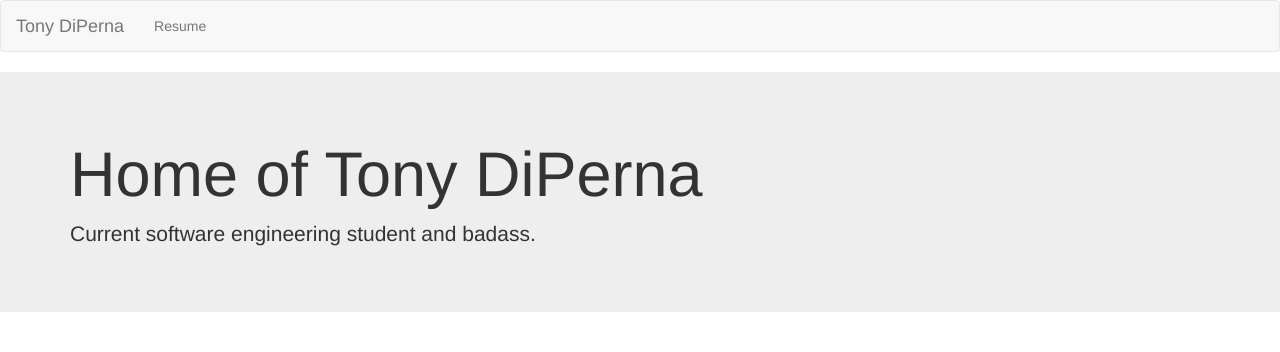
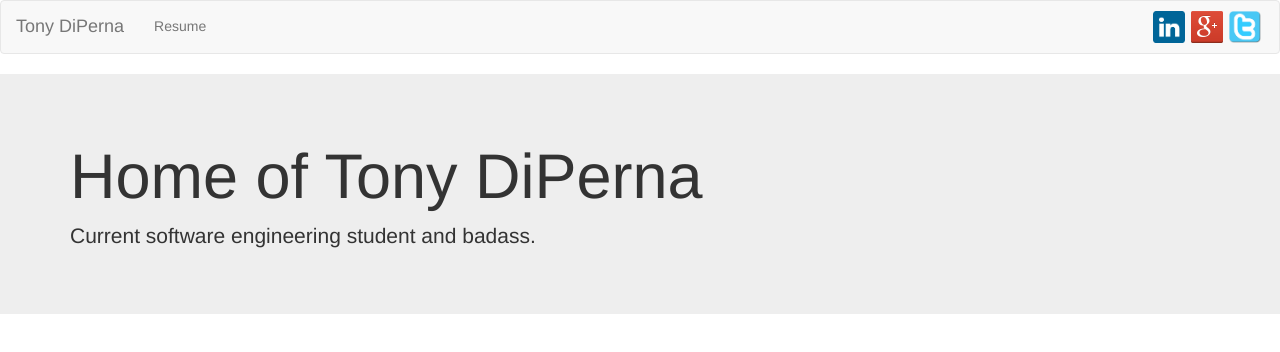
Before and after one commit to dipernaa/Website, a website: page public/views/index.html in a window 1280 px wide. Drawn offline with Linux system fonts and the light colour scheme.

Commit message:
added social badges

```diff
--- a/public/styles/index.css
+++ b/public/styles/index.css
@@ -0,0 +1,3 @@
+.social-badge {
+    padding: 10px 3px !important;
+}
--- a/public/styles/resume.css
+++ b/public/styles/resume.css
@@ -1,5 +1,5 @@
 .resume {
-    width: 50%;
+    width: 95%;
     margin-left: auto;
     margin-right: auto;
 }
--- a/public/views/index.html
+++ b/public/views/index.html
@@ -4,6 +4,7 @@
     <meta charset="UTF-8">
     <title>Tony DiPerna</title>
     <link rel="stylesheet" href="../styles/libs/bootstrap.css">
+    <link rel="stylesheet" href="../styles/libs/bootstrap.css.map">
     <link rel="stylesheet" href="../styles/index.css">
     <link rel="stylesheet" href="../styles/resume.css">
 </head>
@@ -24,6 +25,17 @@
                 <ul class="nav navbar-nav">
                     <li><a href="#/resume">Resume</a></li>
                 </ul>
+                <ul class="nav navbar-nav navbar-right">
+                    <li>
+                        <a class="social-badge" href="http://www.linkedin.com/in/anthonyjdiperna"><img src="../images/LinkedIn-Badge.png" width="32" height="32"/></a>
+                    </li>
+                    <li>
+                        <a class="social-badge" href="//plus.google.com/u/0/108449125118167884299?prsrc=3"><img src="../images/gplus-32.png" width="32" height="32"/></a>
+                    </li>
+                    <li>
+                        <a class="social-badge" href="https://twitter.com/theTonyDiPerna"><img src="../images/twitter+button.png" width="32" height="32"/></a>
+                    </li>
+                </ul>
             </div>
         </div>
     </nav>
```
Also changed, not shown: public/images/LinkedIn-Badge.png (added), public/images/gplus-32.png (added), public/images/twitter+button.png (added), 1 other file.
